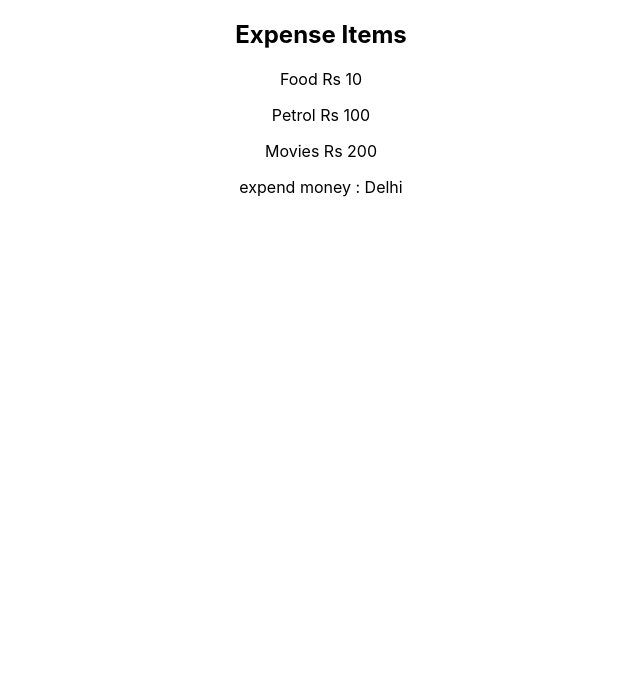
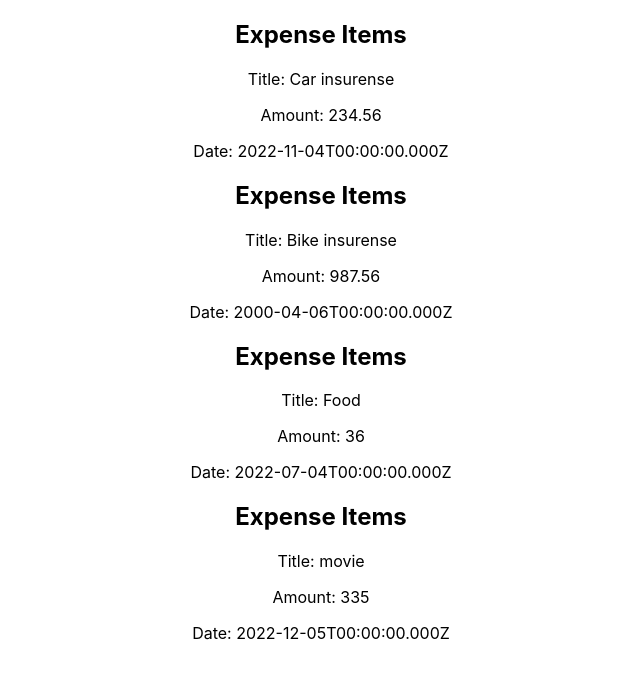
Before and after one commit to Ritikadhangar910/reactsharp, a React (Create React App) app: page / in a window 1280 px wide. Shown: the top 678 px of the page, without its empty margins (319-959 px from the left). Built offline with nearby package versions, Linux system fonts and the light colour scheme.

Commit message:
pass obj of array as an prop

```diff
--- a/src/App.js
+++ b/src/App.js
@@ -1,10 +1,23 @@
 import "./App.css";
 import ExpenseItem from "./components/ExpenseItem";
 function App() {
-  const expenselocation = "Delhi";
+  const expenses = [
+    { title: "Car insurense", amount: 234.56, date: new Date(2022, 10, 4) },
+    { title: "Bike insurense", amount: 987.56, date: new Date(2000, 3, 6) },
+    { title: "Food", amount: 36, date: new Date(2022, 6, 4) },
+    { title: "movie", amount: 335.0, date: new Date(2021, 23, 5) },
+  ];
   return (
     <div className="App">
-      <ExpenseItem city={expenselocation} />
+      {expenses.map((expense, i) => (
+        <div key={i}>
+          <ExpenseItem
+            title={expense.title}
+            amount={expense.amount}
+            d={expense.date}
+          />
+        </div>
+      ))}
     </div>
   );
 }
--- a/src/components/ExpenseItem.js
+++ b/src/components/ExpenseItem.js
@@ -2,10 +2,10 @@ function ExpenseItem(props) {
   return (
     <>
       <h2>Expense Items</h2>
-      <p>Food Rs 10</p>
-      <p>Petrol Rs 100</p>
-      <p>Movies Rs 200</p>
-      <p>expend money : {props.city}</p>
+
+      <p>Title: {props.title}</p>
+      <p>Amount: {props.amount}</p>
+      <p>Date: {props.d.toISOString()}</p>
     </>
   );
 }
```
